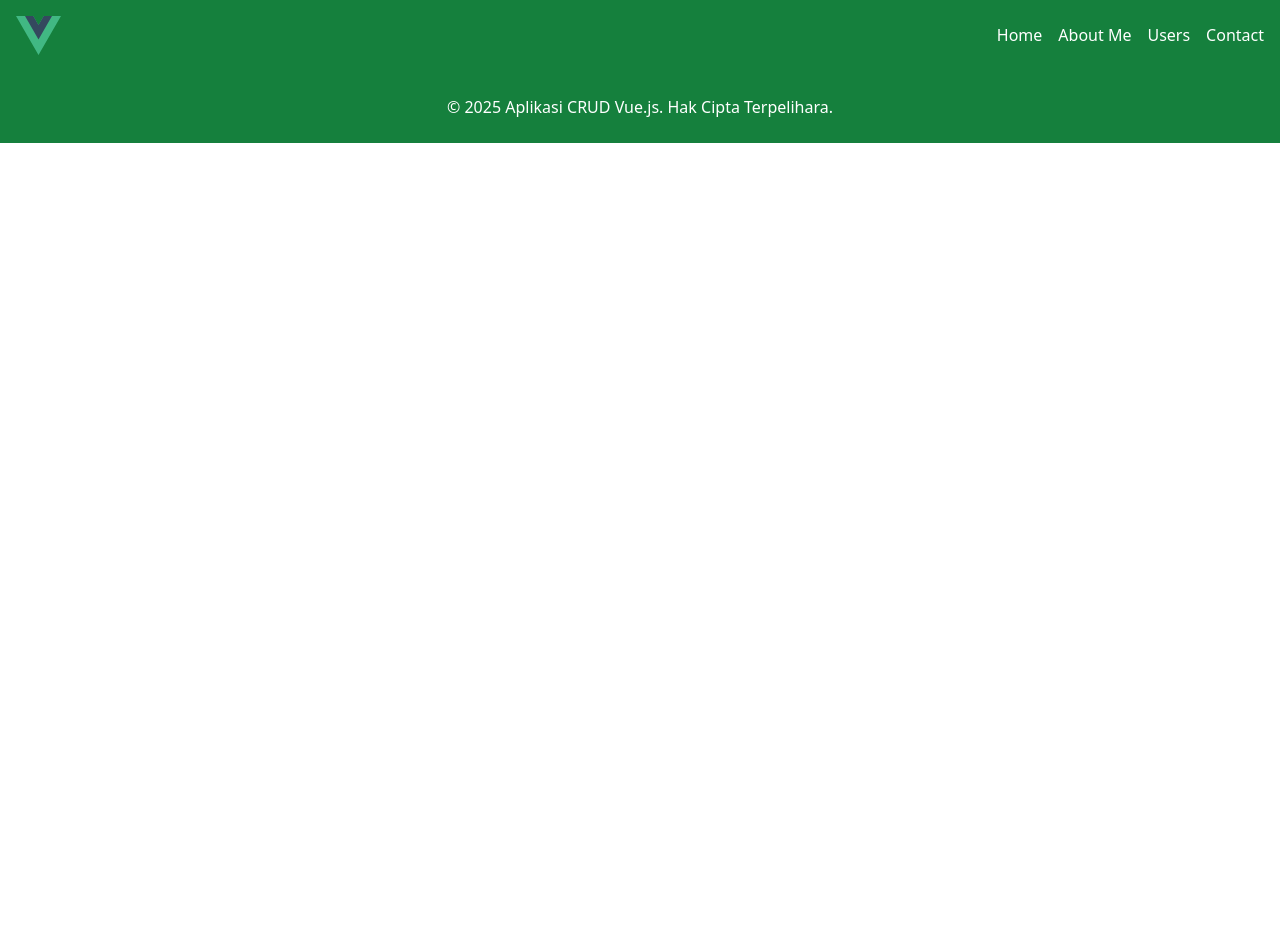
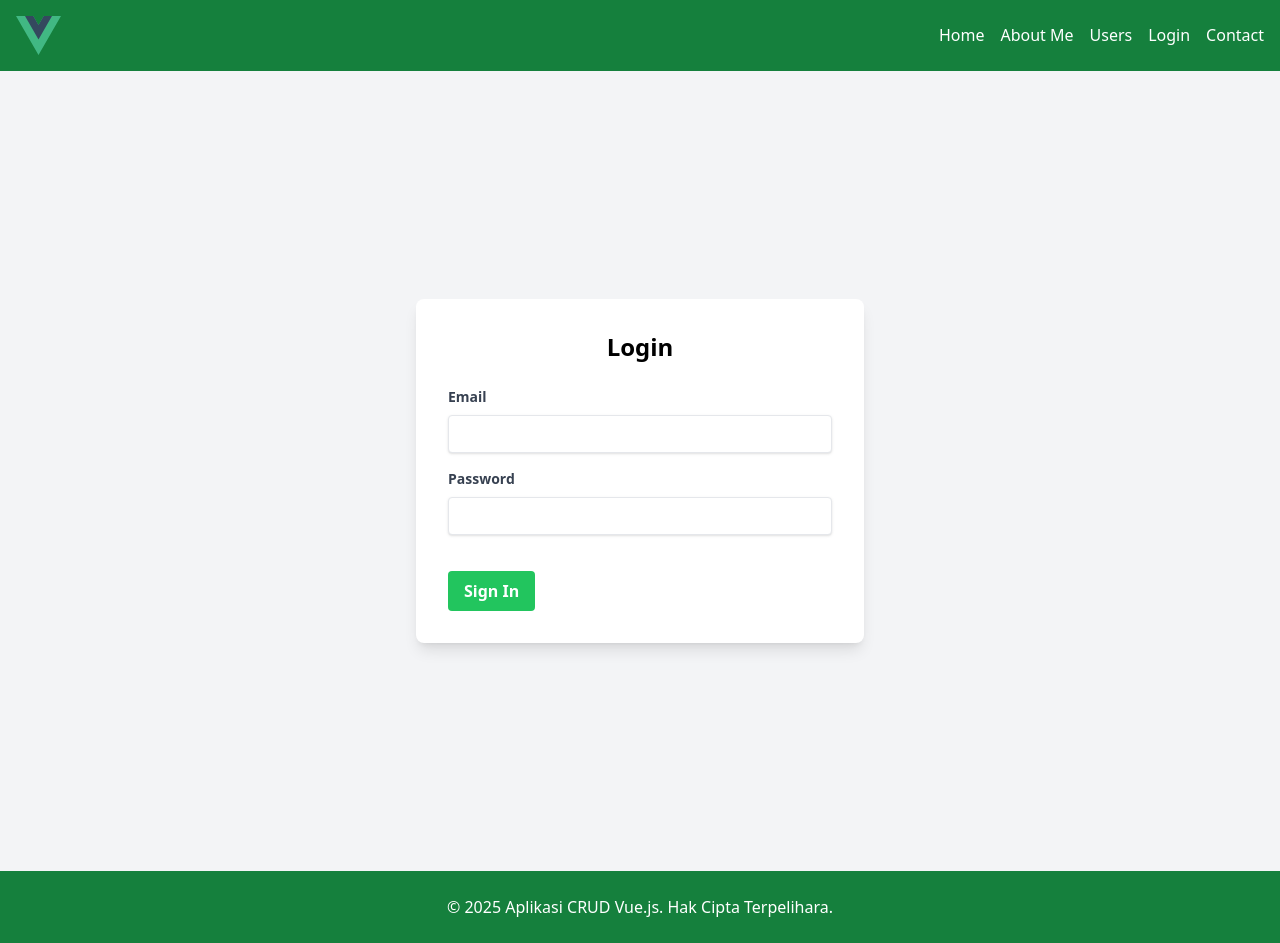
Before and after one commit to nmfairus/node-blog-app, a Vue app: page /login in a window 1280 px wide. Before the commit the page ends 800 px from the top, so only its background shows below. Built offline with nearby package versions, Linux system fonts and the light colour scheme.

Commit message:
add Login component and update routing to include login page

```diff
--- /dev/null
+++ b/src/components/Login.vue
@@ -0,0 +1,59 @@
+<template>
+    <div class="min-h-screen flex items-center justify-center bg-gray-100">
+        <div class="bg-white p-8 rounded-lg shadow-lg w-full max-w-md">
+            <h2 class="text-2xl font-bold mb-6 text-center">Login</h2>
+            <form @submit.prevent="handleLogin">
+                <div class="mb-4">
+                    <label class="block text-gray-700 text-sm font-bold mb-2" for="email">
+                        Email
+                    </label>
+                    <input
+                        type="email"
+                        id="email"
+                        v-model="email"
+                        class="shadow appearance-none border rounded w-full py-2 px-3 text-gray-700 leading-tight focus:outline-none focus:shadow-outline"
+                        required
+                    />
+                </div>
+                <div class="mb-6">
+                    <label class="block text-gray-700 text-sm font-bold mb-2" for="password">
+                        Password
+                    </label>
+                    <input
+                        type="password"
+                        id="password"
+                        v-model="password"
+                        class="shadow appearance-none border rounded w-full py-2 px-3 text-gray-700 mb-3 leading-tight focus:outline-none focus:shadow-outline"
+                        required
+                    />
+                </div>
+                <div class="flex items-center justify-between">
+                    <button
+                        type="submit"
+                        class="bg-green-500 hover:bg-green-700 text-white font-bold py-2 px-4 rounded focus:outline-none focus:shadow-outline"
+                    >
+                        Sign In
+                    </button>
+                </div>
+            </form>
+        </div>
+    </div>
+</template>
+
+<script>
+export default {
+    data() {
+        return {
+            email: '',
+            password: ''
+        };
+    },
+    methods: {
+        handleLogin() {
+            // Handle login logic here
+            console.log('Email:', this.email);
+            console.log('Password:', this.password);
+        }
+    }
+};
+</script>
--- a/src/components/partials/Nav.vue
+++ b/src/components/partials/Nav.vue
@@ -1,14 +1,15 @@
 <template>
-    <!-- Navbar -->
+  <!-- Navbar -->
   <nav class="bg-green-700 p-4">
     <div class="container mx-auto flex justify-between items-center">
       <a href="#" class="text-white text-2xl font-bold">
         <img alt="Vue logo" class="logo" src="../../assets/logo.svg" width="45" height="45" />
-    </a>
+      </a>
       <div class="hidden md:flex space-x-4">
         <router-link to="/" class="text-white hover:text-gray-200">Home</router-link>
         <router-link to="/about" class="text-white hover:text-gray-200">About Me</router-link>
         <router-link to="/users" class="text-white hover:text-gray-200">Users</router-link>
+        <router-link to="/login" class="text-white hover:text-gray-200">Login</router-link>
         <a href="#" class="text-white hover:text-gray-200">Contact</a>
       </div>
       <button class="md:hidden text-white focus:outline-none">
--- a/src/routers/index.js
+++ b/src/routers/index.js
@@ -2,11 +2,13 @@ import { createRouter, createWebHistory } from 'vue-router'
 import Main from '@/components/Main.vue'
 import About from '@/components/About.vue'
 import User from '@/components/User.vue';
+import Login from '@/components/Login.vue';
 
 const routes = [
     { path: '/', component: Main },
     { path: '/about', component: About },
-    { path: '/users', component: User }
+    { path: '/users', component: User },
+    { path: '/login', component: Login }
 ];
 
 const router = createRouter({
```
